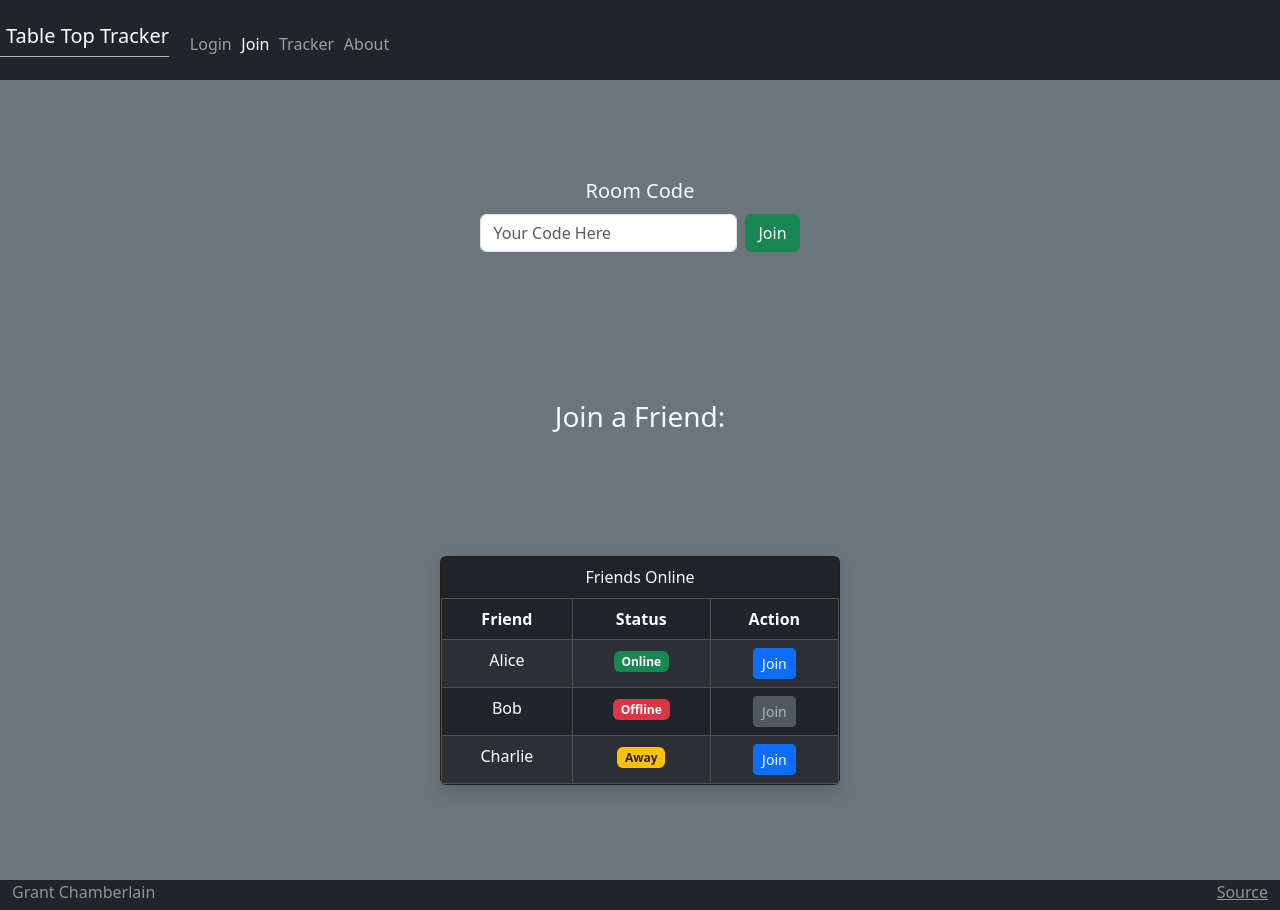
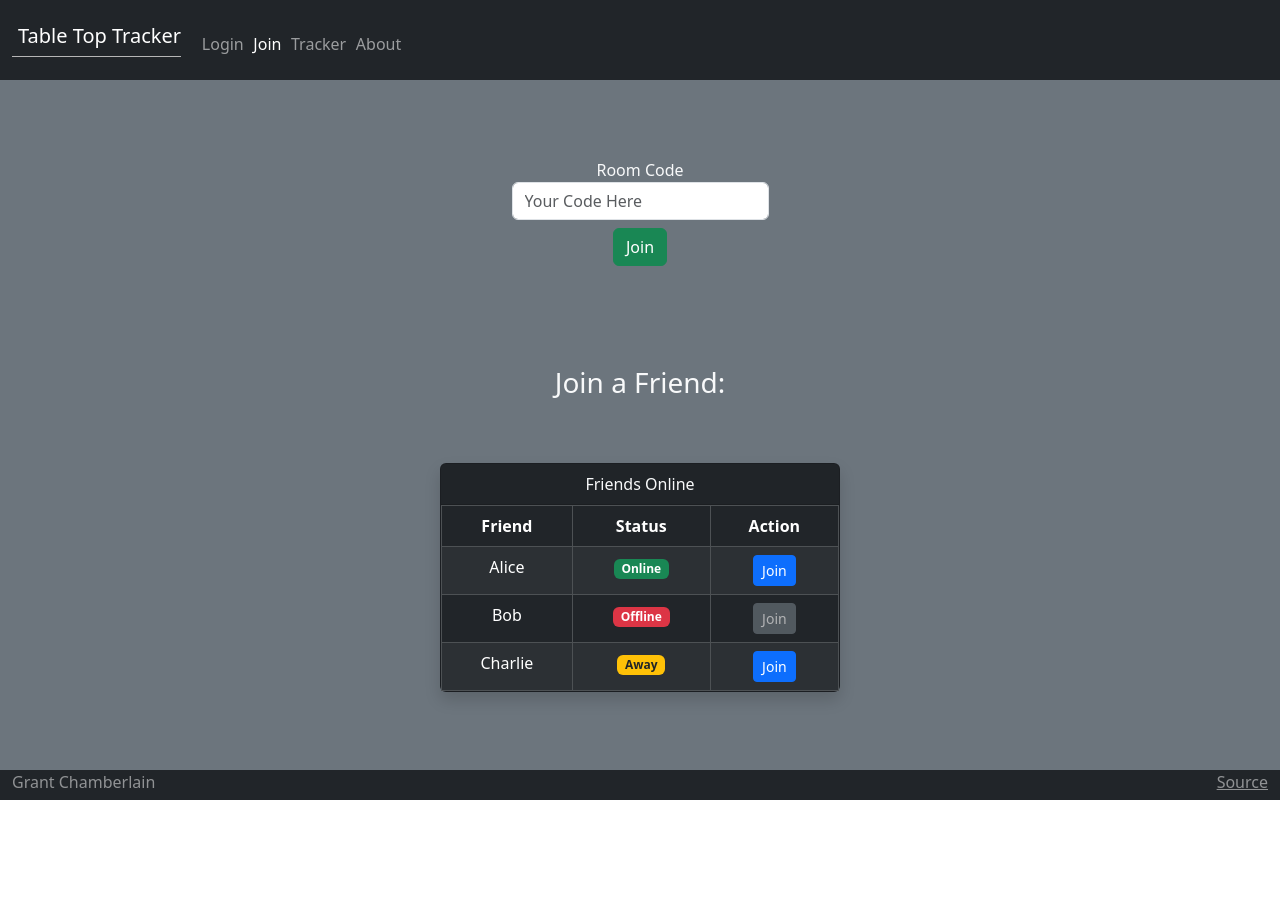
Before and after one commit to Grant-Chamberlain/Fall2025Startup, a React (Vite) app: page /join in a window 1280 px wide. After the commit the page ends 800 px from the top, so only its background shows below. Built offline with nearby package versions, Linux system fonts and the light colour scheme; sample sign-in values are in the browser's storage.

Commit message:
adding auth functions to each page

```diff
--- a/src/app.jsx
+++ b/src/app.jsx
@@ -19,7 +19,7 @@ export default function App() {
     <BrowserRouter>
       <div className="body bg-dark text-light">
         <header className="container-fluid">
-          <nav className="navbar fixed-top navbar-dark">
+          <nav className="navbar  navbar-dark">
             <div className="navbar-brand">Table Top Tracker</div>
               <menu className="navbar-nav">
                 {/* Login link always visible */}
@@ -75,9 +75,13 @@ export default function App() {
               <Join authState={authState} />
             }
           />
+          <Route
+            path="/tracker"
+            element={<Tracker authState={authState} />}
+          />
 
-          <Route path="/join" element={<Join />} />
-          <Route path="/tracker" element={<Tracker />} />
+
+
           <Route path="/about" element={<About />} />
           <Route path="*" element={<NotFound />} />
         </Routes>
--- a/src/join/join.jsx
+++ b/src/join/join.jsx
@@ -1,8 +1,16 @@
-import React, { useState } from 'react';
+import React, { useState, useEffect } from 'react';
 import { useNavigate } from 'react-router-dom';
+import { AuthState } from '../login/authState'; // adjust path as needed
 
-export function Join() {
+export function Join({ authState }) {
   const navigate = useNavigate();
+
+  // Redirect unauthenticated users
+  useEffect(() => {
+    if (authState !== AuthState.Authenticated) {
+      navigate('/');
+    }
+  }, [authState, navigate]);
 
   // Room code state
   const [roomCode, setRoomCode] = useState('');
@@ -14,7 +22,7 @@ export function Join() {
     { name: 'Charlie', status: 'Away', joinable: true },
   ]);
 
-  // Handle joining by room code
+  // Join a room by code
   function handleJoinRoom() {
     if (roomCode.trim() === '') {
       alert('Please enter a valid room code.');
@@ -24,60 +32,45 @@ export function Join() {
     navigate('/tracker');
   }
 
-  // Handle joining a friend's game
+  // Join a friend's game
   function handleJoinFriend(friend) {
     if (!friend.joinable) {
-      alert(`${friend.name} is not available to join right now.`);
+      alert(`${friend.name} is not available to join.`);
       return;
     }
-    alert(`Joining ${friend.name}'s game!`);
+    alert(`Joining ${friend.name}'s game`);
     navigate('/tracker');
   }
 
-  // Utility for status badge colors
-  function getStatusBadge(status) {
-    switch (status) {
-      case 'Online':
-        return <span className="badge bg-success">Online</span>;
-      case 'Offline':
-        return <span className="badge bg-danger">Offline</span>;
-      case 'Away':
-        return <span className="badge bg-warning text-dark">Away</span>;
-      default:
-        return <span className="badge bg-secondary">Unknown</span>;
-    }
-  }
-
   return (
-    <main className="container-fluid bg-secondary text-center min-vh-100 p-5">
-      <div className="mb-4">
-        <label htmlFor="code" className="form-label fs-5">
-          Room Code
-        </label>
-        <div className="d-flex justify-content-center gap-2">
+    <main className="container-fluid bg-secondary text-center">
+      <br />
+      <div>
+        <label htmlFor="code">Room Code</label>
         <input
           type="text"
           id="code"
-            className="form-control w-auto"
+          className="form-control"
           placeholder="Your Code Here"
           value={roomCode}
           onChange={(e) => setRoomCode(e.target.value)}
         />
-          <button type="button" className="btn btn-success" onClick={handleJoinRoom}>
+        <button
+          className="btn btn-success mt-2"
+          onClick={handleJoinRoom}
+        >
           Join
         </button>
       </div>
-      </div>
 
-      <div className="friends mt-4">
+      <br />
+
+      <div className="friends">
         <span className="fs-3">Join a Friend:</span>
       </div>
 
       <div className="container mt-4 d-flex justify-content-center">
-        <div
-          className="card bg-dark text-light shadow rounded"
-          style={{ width: '400px' }}
-        >
+        <div className="card bg-dark text-light shadow rounded" style={{ width: '400px' }}>
           <div className="card-header text-center">Friends Online</div>
           <div className="card-body p-0">
             <table className="table table-dark table-hover table-striped table-bordered mb-0 text-center">
@@ -89,10 +82,22 @@ export function Join() {
                 </tr>
               </thead>
               <tbody>
-                {friends.map((friend) => (
-                  <tr key={friend.name}>
+                {friends.map((friend, i) => (
+                  <tr key={i}>
                     <td>{friend.name}</td>
-                    <td>{getStatusBadge(friend.status)}</td>
+                    <td>
+                      <span
+                        className={`badge ${
+                          friend.status === 'Online'
+                            ? 'bg-success'
+                            : friend.status === 'Offline'
+                            ? 'bg-danger'
+                            : 'bg-warning text-dark'
+                        }`}
+                      >
+                        {friend.status}
+                      </span>
+                    </td>
                     <td>
                       <button
                         className={`btn btn-sm ${
@@ -111,6 +116,8 @@ export function Join() {
           </div>
         </div>
       </div>
+
+      <br />
     </main>
   );
 }
--- a/src/tracker/tracker.jsx
+++ b/src/tracker/tracker.jsx
@@ -1,6 +1,18 @@
 import React, { useState, useEffect } from 'react';
+import { useNavigate } from 'react-router-dom';
+import { AuthState } from '../login/authState';
 
-export function Tracker() {
+
+export function Tracker({ authState }) {
+  const navigate = useNavigate();
+
+   useEffect(() => {
+    if (authState !== AuthState.Authenticated) {
+      navigate('/');
+    }
+  }, [authState, navigate]);
+
+
   // Initialize players from localStorage or default to 4
   const [players, setPlayers] = useState(() => {
     const saved = localStorage.getItem('players');
```
Lines whose indentation alone changed are shown as unchanged.
